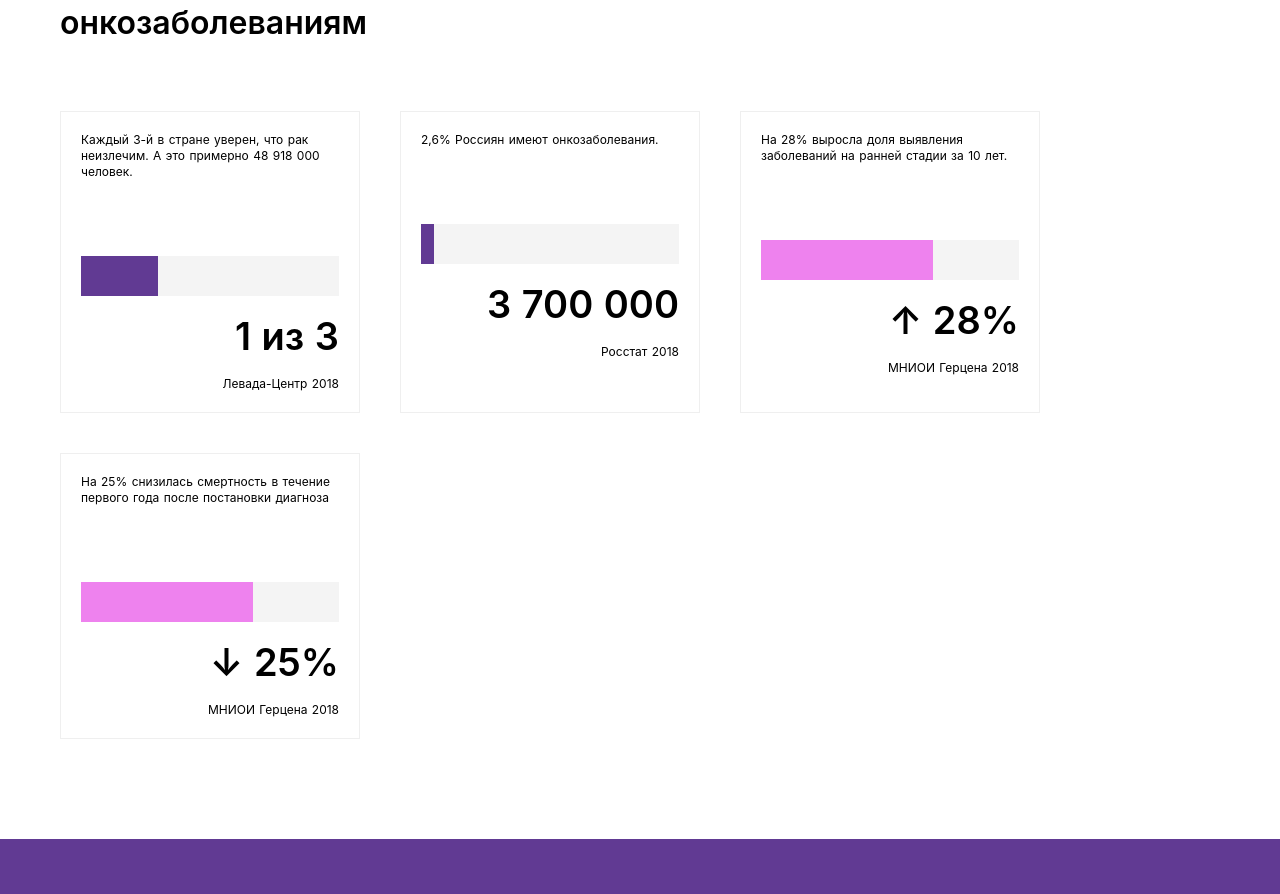
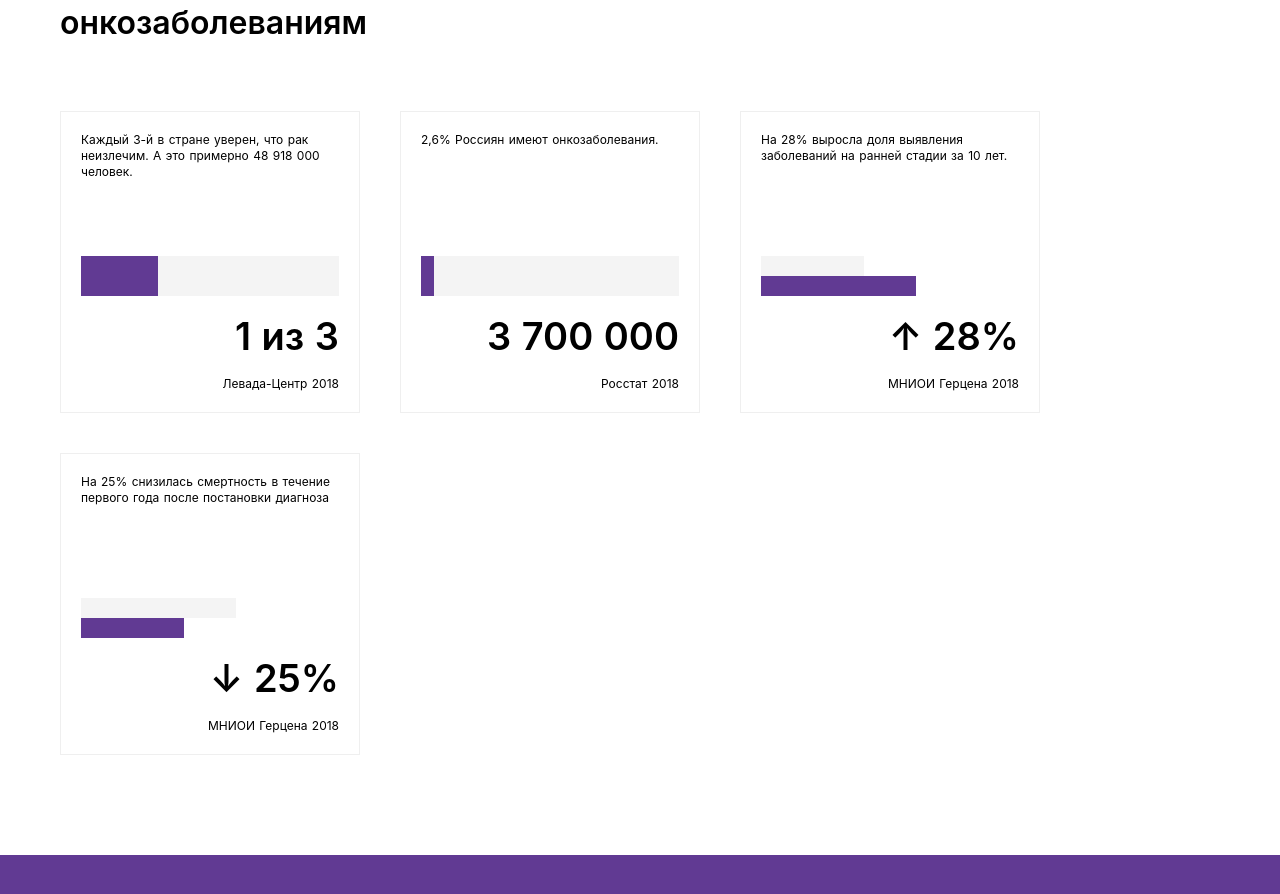
Before and after one commit to sanyamaks/nuxt-training, a Nuxt app: page / in a window 1280 px wide. Shown: the part 2101-2995 px from the top of the page. Built offline with nearby package versions, Linux system fonts and the light colour scheme.

Commit message:
Статистика сделана

```diff
--- a/components/Statistika.vue
+++ b/components/Statistika.vue
@@ -39,9 +39,9 @@
         </h3>
 
         <progress-bar-double
-          max-value="3"
-          new-value="2"
-          old-value="1"
+          :max-value="5"
+          :new-value="3"
+          :old-value="2"
           class="stat-card__progress-bar"
         ></progress-bar-double>
         <p class="stat-card__number">
@@ -56,9 +56,9 @@
           диагноза
         </h3>
         <progress-bar-double
-          max-value="3"
-          new-value="2"
-          old-value="1"
+          :max-value="5"
+          :new-value="2"
+          :old-value="3"
           class="stat-card__progress-bar"
         ></progress-bar-double>
         <p class="stat-card__number">
@@ -98,6 +98,15 @@ export default {
   padding: 20px;
 }
 
+.stat-card:nth-of-type(2) .stat-card__title {
+  padding-bottom: 108px;
+}
+.stat-card:nth-of-type(3) .stat-card__title {
+  padding-bottom: 92px;
+}
+.stat-card:nth-of-type(4) .stat-card__title {
+  padding-bottom: 92px;
+}
 .stat-card__title {
   font-weight: normal;
   font-size: 12px;
--- a/components/ui/ProgressBarDouble.vue
+++ b/components/ui/ProgressBarDouble.vue
@@ -34,7 +34,7 @@ export default {
 .progress-bar-double {
   max-width: 260px;
   height: 40px;
-  background: #f4f4f4;
+  background: #ffffff;
   position: relative;
 }
 
@@ -43,13 +43,17 @@ export default {
   left: 0;
   top: 0;
   height: 100%;
+  background: #f4f4f4;
+}
+.progress-bar-double__fill_violet {
   background: #613a93;
 }
-.progress-bar-double__fill_violet {
-  position: absolute;
-  left: 0;
-  top: 0;
-  height: 100%;
-  background: violet;
+.progress-bar-double__old {
+  height: 50%;
+  position: relative;
+}
+.progress-bar-double__new {
+  height: 50%;
+  position: relative;
 }
 </style>
```
